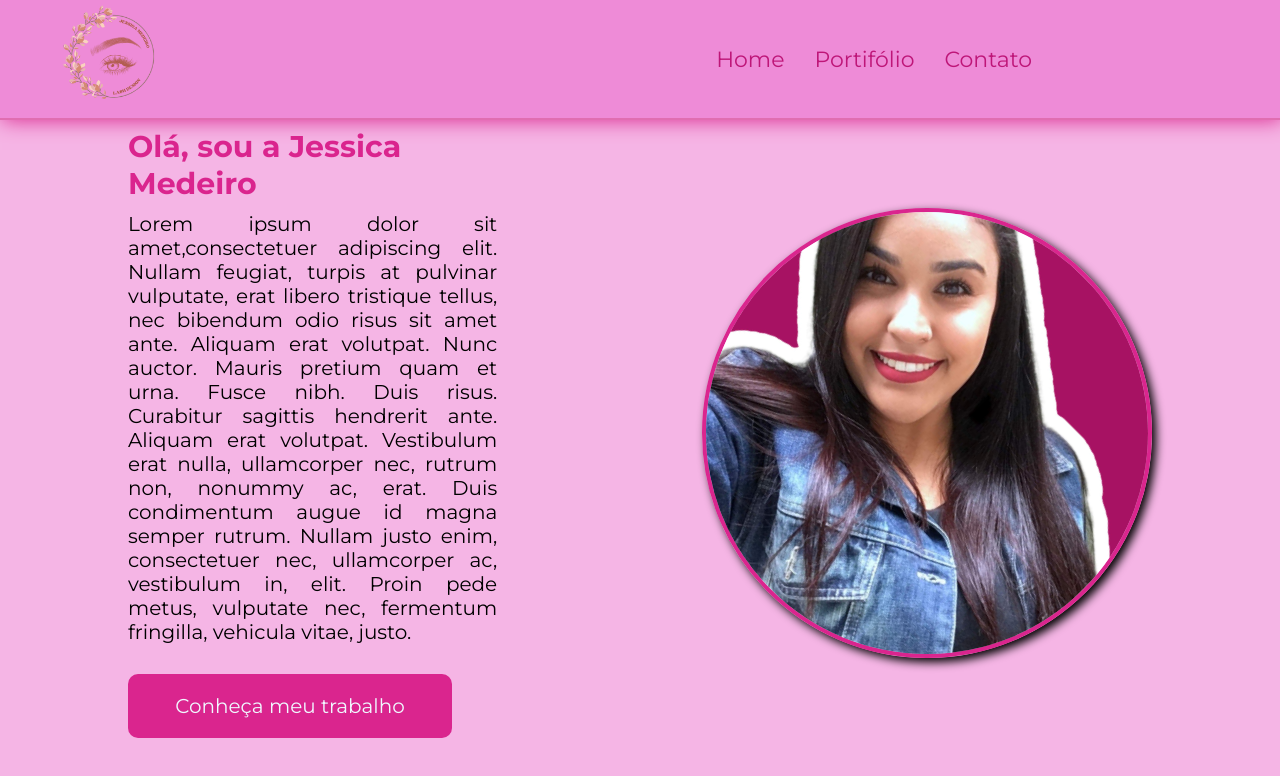
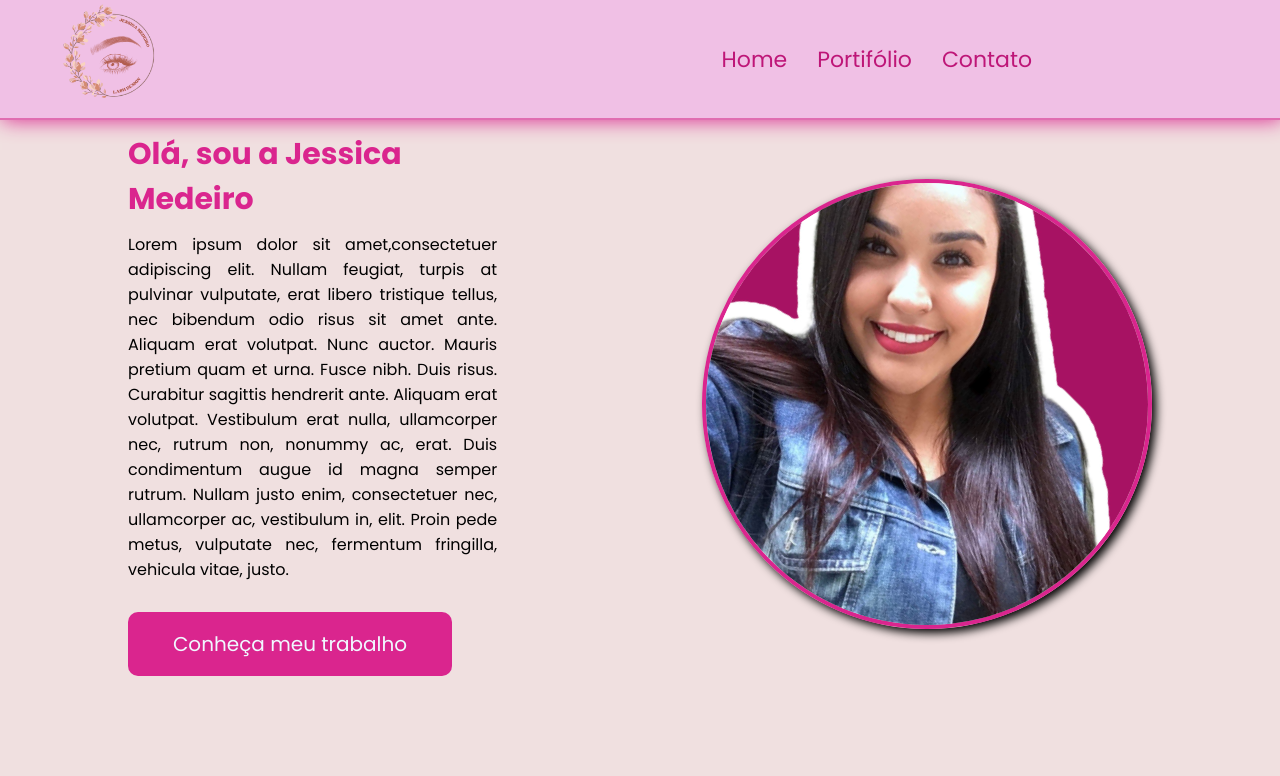
Before and after one commit to FilipemedeiroDev/landingpage-jessica, a Next.js app: page / in a window 1280 px wide. Shown: the top 776 px of the page. Built offline with nearby package versions, Linux system fonts and the light colour scheme.

Commit message:
cores mudadas

```diff
--- a/styles/Header.module.css
+++ b/styles/Header.module.css
@@ -7,7 +7,7 @@
 
     border-bottom: 2px solid #e06eb1;
     box-shadow: 2px 0 20px 0 #da258e;
-    background-color: #ee8bd7;
+    background-color: #f0c0e5;
     padding-left: 40px;
 
     position: fixed;
@@ -31,7 +31,7 @@
 .sideBar {
     display: none;
     flex-direction: column;
-    background-color: #e289cc;
+    background-color: #f0c0e5;
     position: fixed;
     height: 100%;
 
@@ -39,6 +39,7 @@
     top: 0px;
     right: 0px;
     width: 60%;
+
     transition: 0.5s;
 
     z-index: 2;
--- a/styles/Home.module.css
+++ b/styles/Home.module.css
@@ -31,7 +31,7 @@
 }
 
 .text {
-    font-size: 20px;
+    font-size: 16px;
     font-weight: normal;
     text-align: justify;
 }
--- a/styles/Portifolio.module.css
+++ b/styles/Portifolio.module.css
@@ -34,10 +34,11 @@
 }
 
 .text {
-    font-size: 20px;
+    font-size: 16px;
     font-weight: normal;
     text-align: justify;
 }
+
 
 .contentImg {
     display: flex;
--- a/styles/globals.css
+++ b/styles/globals.css
@@ -1,15 +1,16 @@
-@import url('https://fonts.googleapis.com/css2? family= Montserrat:ital,wght@0,400;0,700;1,500 & display=swap');
+@import url('https://fonts.googleapis.com/css2?family=Poppins:wght@400;500;700&display=swap');
 
 * {
   margin: 0;
   padding: 0;
   box-sizing: border-box;
-  font-family: 'Montserrat', sans-serif;
+  font-family: 'Poppins', sans-serif;
 }
 
 body {
-  background-color: #f3a4e0ce;
+  background-color: #f0e0e0;
 }
+
 
 li {
   list-style-type: none;
```
